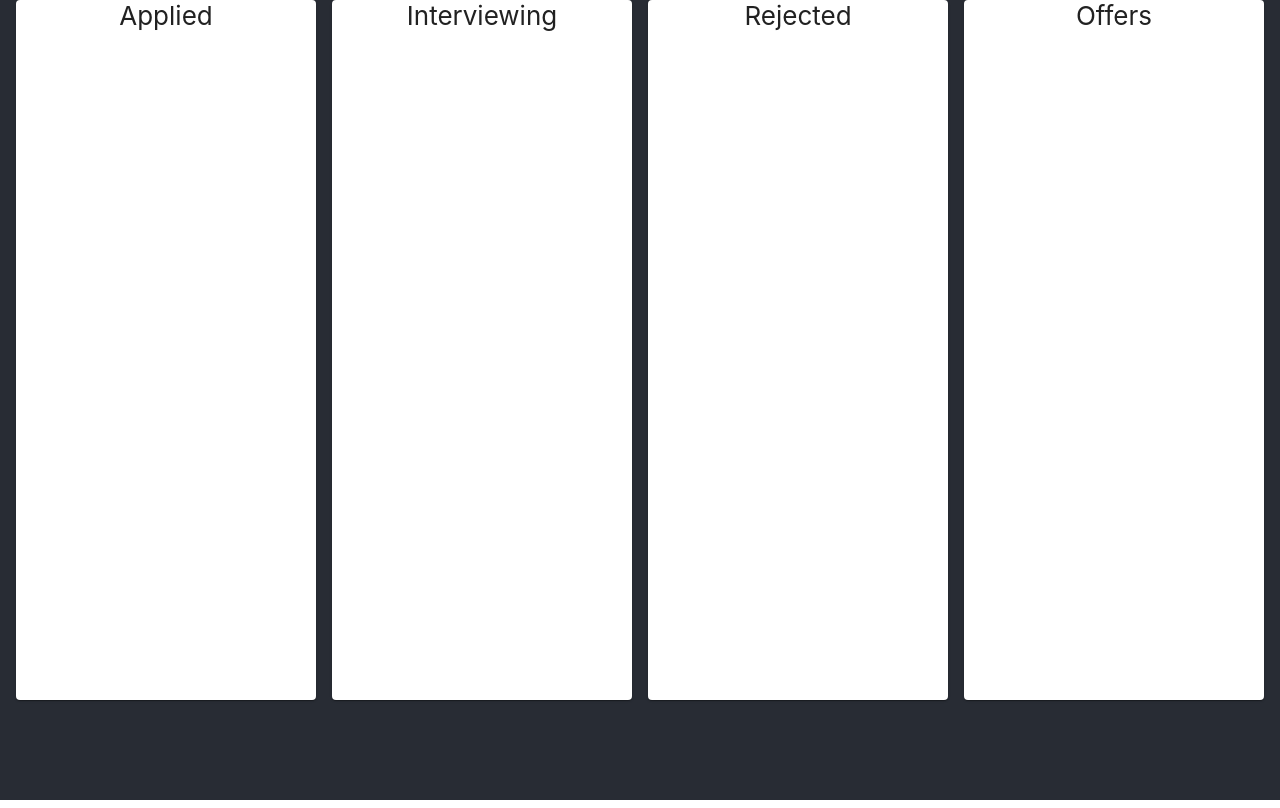
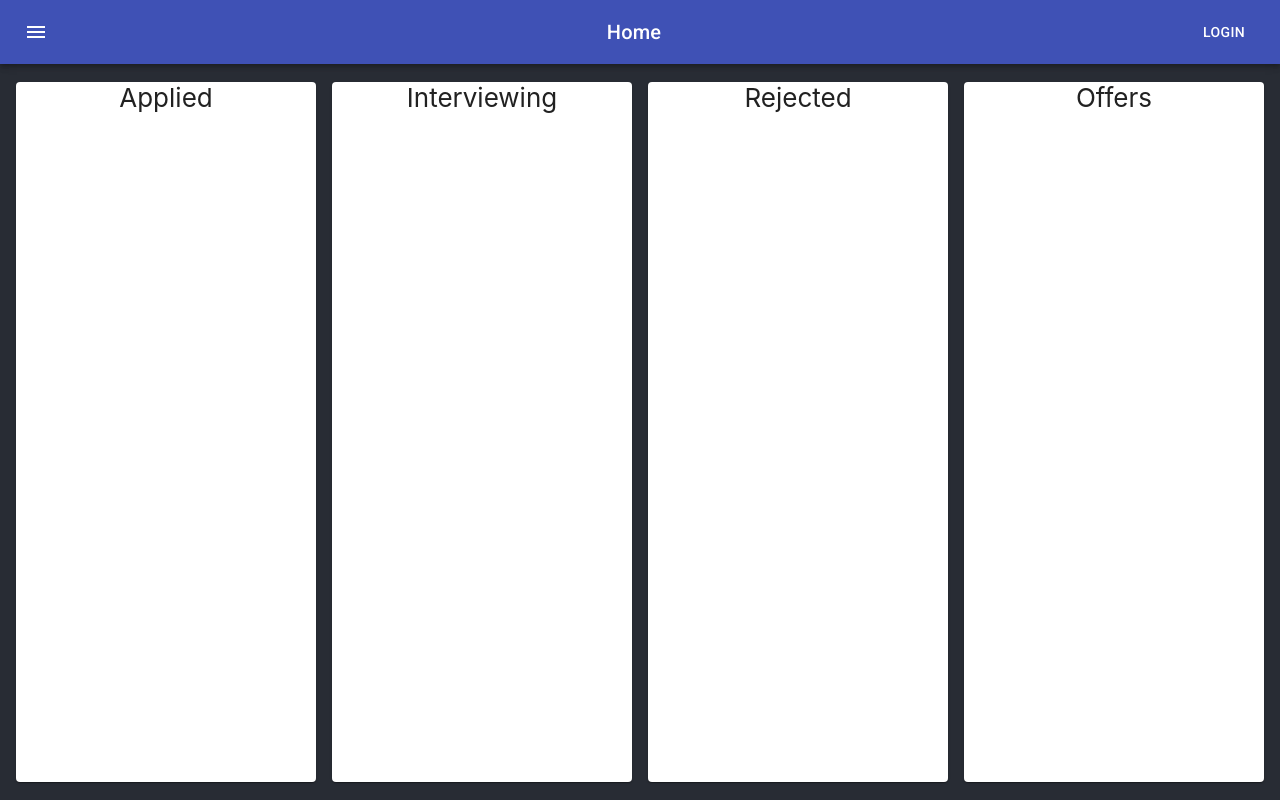
Before and after one commit to abielik/job_tracker, a React (Create React App) app in the folder job_tracker/: page / in a window 1280 px wide. Built offline with nearby package versions, Linux system fonts and the light colour scheme.

Commit message:
Added Navbar. No functionality

```diff
--- a/job_tracker/src/App.css
+++ b/job_tracker/src/App.css
@@ -4,7 +4,7 @@
   min-height: 100vh;
   display: flex;
   flex-direction: column;
-  align-items: center;
+  align-items: inherit;
   justify-content: center;
   font-size: calc(10px + 2vmin);
   color: white;
--- a/job_tracker/src/App.js
+++ b/job_tracker/src/App.js
@@ -1,10 +1,12 @@
 import './App.css';
+import Navbar from './components/Navbar';
 
 import JobBoard from './components/JobBoard';
 
 function App() {
   return (
     <div className='App'>
+      <Navbar />
       <JobBoard />
     </div>
   );
--- /dev/null
+++ b/job_tracker/src/components/Navbar.js
@@ -0,0 +1,47 @@
+import React from 'react';
+import { makeStyles } from '@material-ui/core/styles';
+import AppBar from '@material-ui/core/AppBar';
+import Toolbar from '@material-ui/core/Toolbar';
+import Typography from '@material-ui/core/Typography';
+import Button from '@material-ui/core/Button';
+import IconButton from '@material-ui/core/IconButton';
+import MenuIcon from '@material-ui/icons/Menu';
+
+const useStyles = makeStyles((theme) => ({
+  root: {
+    flexGrow: 1,
+  },
+  menuButton: {
+    marginRight: theme.spacing(2),
+  },
+  title: {
+    flexGrow: 1,
+  },
+}));
+
+function Navbar() {
+  const classes = useStyles();
+
+  return (
+    <div className={classes.root}>
+      <AppBar position='static'>
+        <Toolbar>
+          <IconButton
+            edge='start'
+            className={classes.menuButton}
+            color='inherit'
+            aria-label='menu'
+          >
+            <MenuIcon />
+          </IconButton>
+          <Typography variant='h6' className={classes.title}>
+            Home
+          </Typography>
+          <Button color='inherit'>Login</Button>
+        </Toolbar>
+      </AppBar>
+    </div>
+  );
+}
+
+export default Navbar;
```
